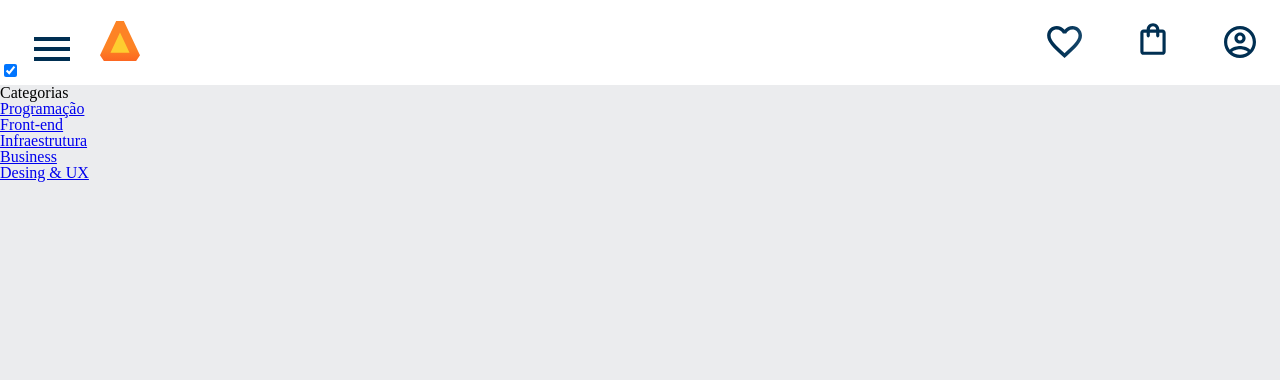
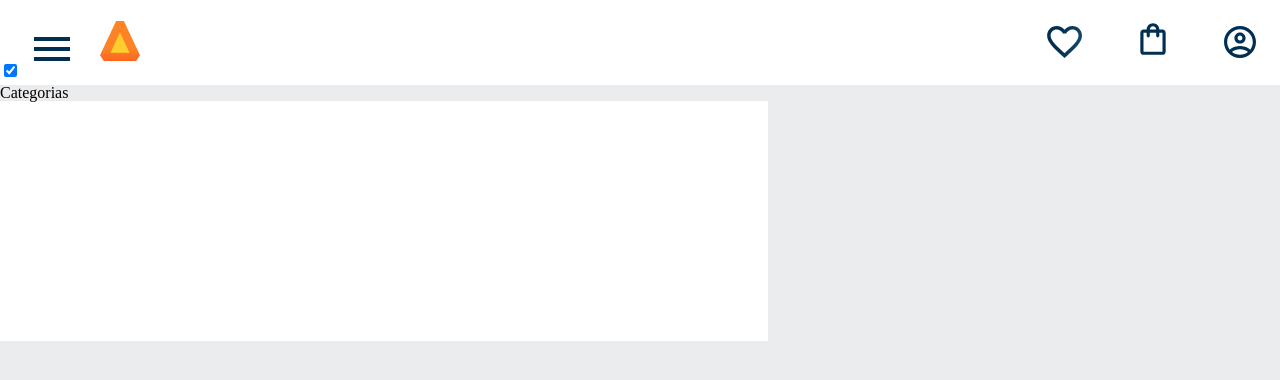
Before and after one commit to jvnagaoo/alura.books, a plain HTML site: page index.html in a window 1280 px wide. Both pictures are taken after a click on the checkbox 10 px from the left and 70 px from the top of the page. Drawn offline with Linux system fonts and the light colour scheme.

Commit message:
Add files via upload

```diff
--- a/style.css
+++ b/style.css
@@ -2,7 +2,8 @@
 :root{
      --cor-de-fundo:#EBECEE;
      --branco:#FFFFFF;
-
+     --laranja: #EB9800;
+     --azul-degrade:linear-gradiente(97.54deg, #002f52 35.49%, #326589 165.37)
 }
 body{
  background-color:var(--cor-de-fundo)
--- a/styles/header.css
+++ b/styles/header.css
@@ -26,8 +26,32 @@
 .lista-menu{
     display: none;
     position: absolute;
-    top:100%;
+    top: 100%;
+    width: 60vw;
+
+
 }
+
+.lista-menu__link {
+    background: var(--azul-degrade);
+    -webkit-background-clip: text;
+    -webkit-text-fill-color: transparent;
+    background-clip: text;
+    text-transform: uppercase;
+    }
+
 .container_botao:checked~.lista-menu{
     display: block;
 }
+
+
+.lista-menu__titulo {
+
+
+    color: var(--laranja);
+    }
+
+.lista-menu__titulo, .lista-menu__item {
+    padding: 1em;
+    background-color: var(--branco);
+    }
```
